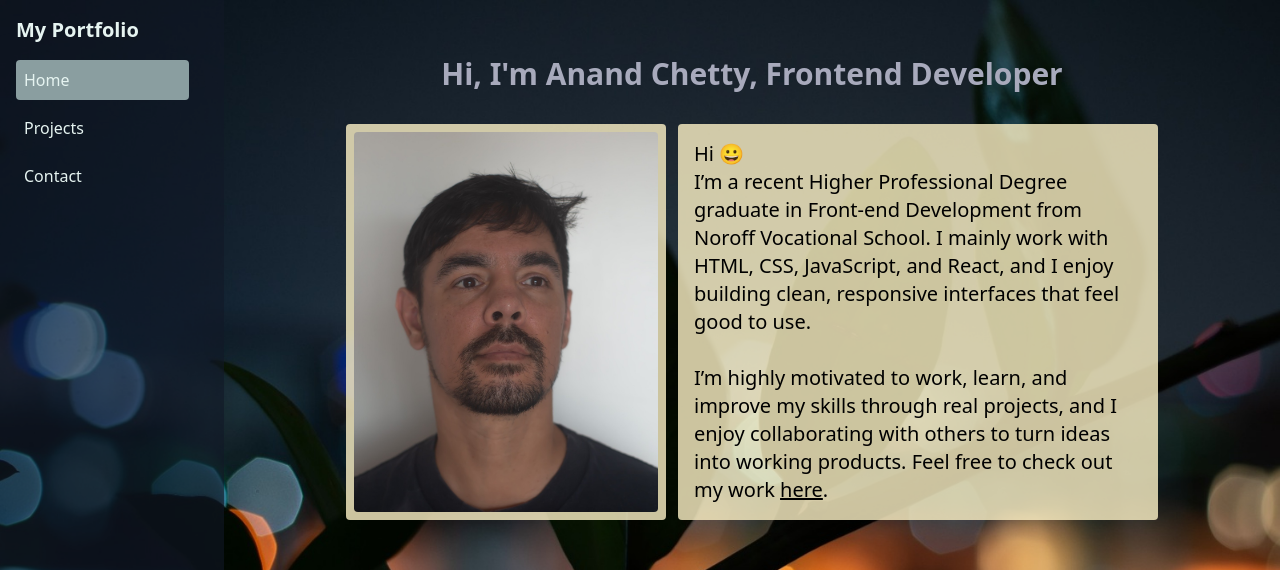
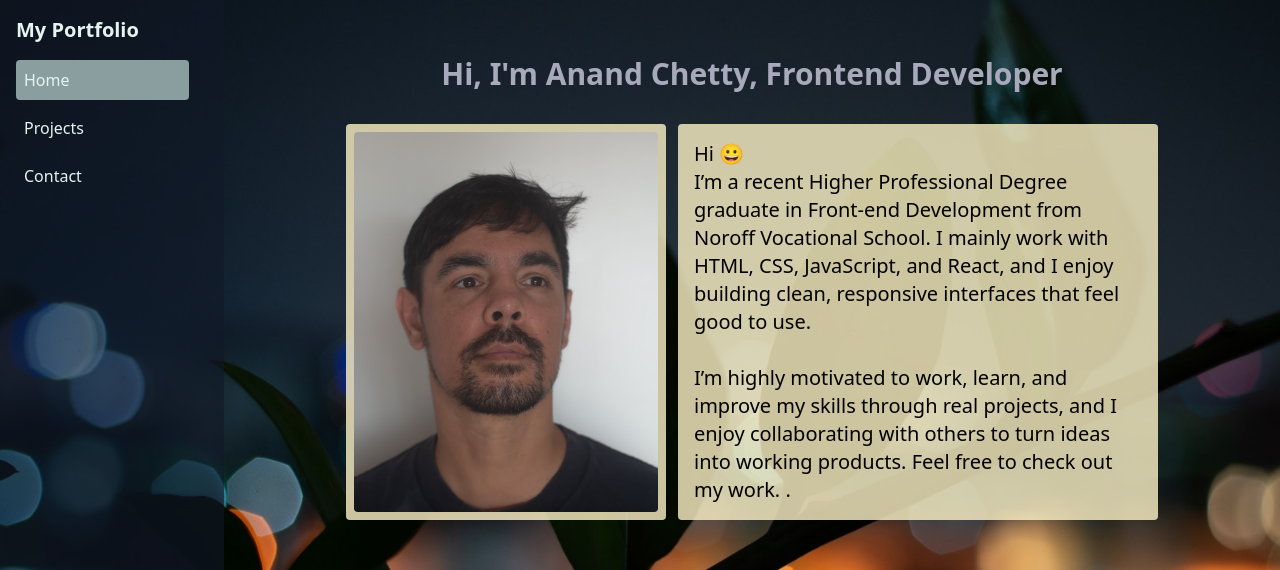
Before and after one commit to Tjommiboy/job_portfolio, a React (Vite) app: page / in a window 1280 px wide. Shown: the top 570 px of the page. Built offline with nearby package versions, Linux system fonts and the light colour scheme; a web font is replaced by a local one.

Commit message:
removed link from hero

```diff
--- a/src/components/Hero.jsx
+++ b/src/components/Hero.jsx
@@ -21,11 +21,7 @@ const Hero = () => {
             <br />
             I’m highly motivated to work, learn, and improve my skills through
             real projects, and I enjoy collaborating with others to turn ideas
-            into working products. Feel free to check out my work{" "}
-            <Link to="/projects" className="underline font-medium">
-              here
-            </Link>
-            .
+            into working products. Feel free to check out my work. .
           </p>
         </div>
       </div>
```
